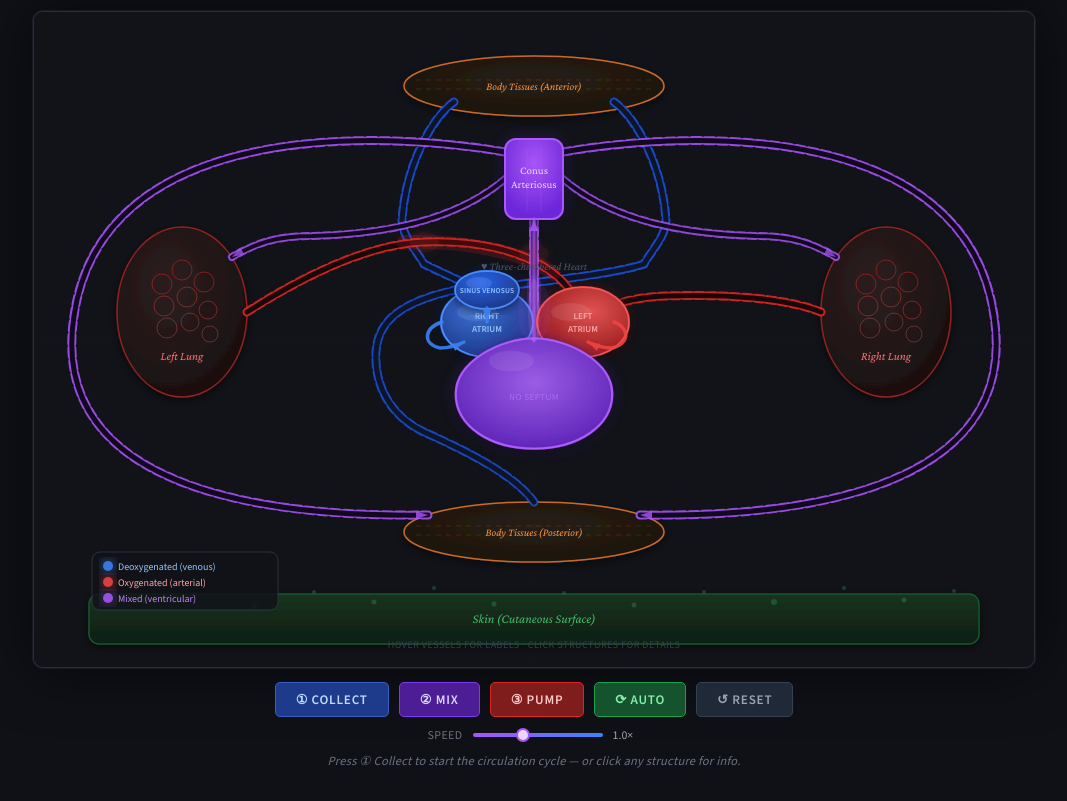
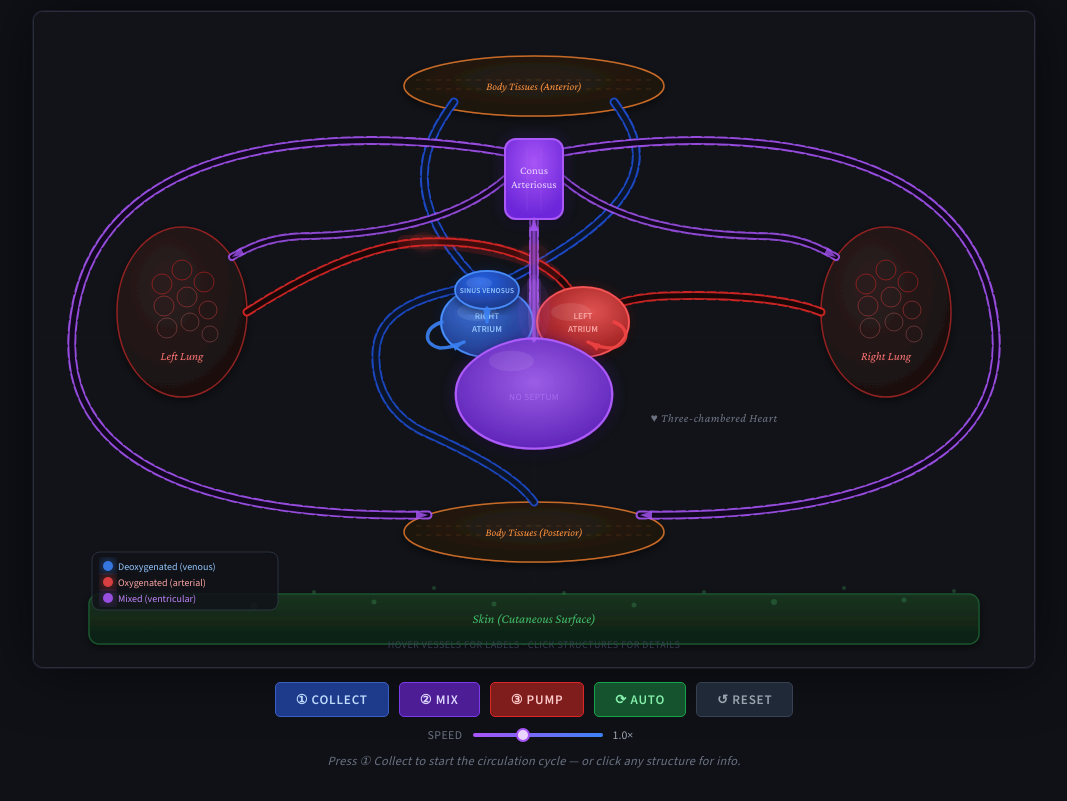
Before and after one commit to Dr-ChrysVoid/AmphiBios, a plain HTML site: page index.html in a window 1280 px wide. Shown: the part 66-867 px from the top of the page, without its empty margins (106-1173 px from the left). Drawn offline with nearby package versions, Linux system fonts and the light colour scheme.

Commit message:
Add files via upload

```diff
--- a/index.html
+++ b/index.html
@@ -489,33 +489,32 @@ button:disabled { opacity: 0.3; cursor: not-allowed; }
 
   <!-- ── DEOXYGENATED (BLUE) ── -->
 
-  <!-- Precaval L — starts from left side of anterior body tissue (cx=500,cy=74,rx=130,ry=30),
-       exits bottom-left around (420,90), curves down to Sinus Venosus -->
-  <path d="M420,90 C400,104 372,150 368,208 C368,224 382,238 390,252 C414,264 430,270 440,276 C444,277 453,278 453,278"
+  <!-- Precaval L — smooth single cubic bezier from anterior body to Sinus Venosus -->
+  <path d="M420,90 C390,130 360,190 453,278"
     fill="none" stroke="#1d4ed8" stroke-width="9" stroke-dasharray="7,5"
     stroke-linecap="round" opacity="0.9"/>
-  <path d="M420,90 C400,104 372,150 368,208 C368,224 382,238 390,252 C414,264 430,270 440,276 C444,277 453,278 453,278"
+  <path d="M420,90 C390,130 360,190 453,278"
     fill="none" stroke="#0d1528" stroke-width="5"
     stroke-linecap="round" opacity="1"/>
   <path id="vp-precL" class="vessel vmajor"
     data-vessel="Precaval Vein (Left) — deoxygenated blood from anterior body to Sinus Venosus"
     data-label="Precaval Vein (L)" data-lx="340" data-ly="160" data-color="#93c5fd"
-    d="M420,90 C400,104 372,150 368,208 C368,224 382,238 390,252 C414,264 430,270 440,276 C444,277 453,278 453,278"
+    d="M420,90 C390,130 360,190 453,278"
     fill="none" stroke="transparent" stroke-width="12"
     stroke-linecap="round" opacity="0.85" marker-end="url(#aBlue)"/>
 
   <!-- Precaval R — starts from right side of anterior body tissue,
        exits bottom-right around (580,90), curves down to Sinus Venosus -->
-  <path d="M580,90 C600,104 628,150 632,208 C632,224 618,238 610,252 C576,264 476,272 462,276 C458,277 453,278 453,278"
+  <path d="M580,90 C610,130 640,190 453,278"
     fill="none" stroke="#1d4ed8" stroke-width="9" stroke-dasharray="7,5"
     stroke-linecap="round" opacity="0.9"/>
-  <path d="M580,90 C600,104 628,150 632,208 C632,224 618,238 610,252 C576,264 476,272 462,276 C458,277 453,278 453,278"
+  <path d="M580,90 C610,130 640,190 453,278"
     fill="none" stroke="#0d1528" stroke-width="5"
     stroke-linecap="round" opacity="1"/>
   <path id="vp-precR" class="vessel vmajor"
     data-vessel="Precaval Vein (Right) — deoxygenated blood from anterior body to Sinus Venosus"
     data-label="Precaval Vein (R)" data-lx="660" data-ly="160" data-color="#93c5fd"
-    d="M580,90 C600,104 628,150 632,208 C632,224 618,238 610,252 C576,264 476,272 462,276 C458,277 453,278 453,278"
+    d="M580,90 C610,130 640,190 453,278"
     fill="none" stroke="transparent" stroke-width="12"
     stroke-linecap="round" opacity="0.85" marker-end="url(#aBlue)"/>
 
@@ -810,7 +809,7 @@ button:disabled { opacity: 0.3; cursor: not-allowed; }
 <g id="vessel-label-layer" pointer-events="none"></g>
 
 <!-- Heart title (always visible, small) -->
-<text x="500" y="258" text-anchor="middle" font-family="'Crimson Pro',serif" font-size="11" fill="#4b5563" font-style="italic">♥ Three-chambered Heart</text>
+<text x="680" y="410" text-anchor="middle" font-family="'Crimson Pro',serif" font-size="12" fill="#6b7280" font-style="italic" letter-spacing="0.04em">♥ Three-chambered Heart</text>
 
 <!-- Click hint -->
 <text x="500" y="636" text-anchor="middle" font-family="'Source Sans 3',sans-serif" font-size="10" fill="#374151" letter-spacing="0.05em">HOVER VESSELS FOR LABELS · CLICK STRUCTURES FOR DETAILS</text>
@@ -1282,8 +1281,8 @@ function stopAnim() {
 // ── Paths (match new curved vessel geometry) ──
 // COLLECT — deoxygenated → sinus/RA
 const pathBodySinus   = [[500,104],[453,104],[421,118],[410,148],[421,258],[444,274],[453,278]];
-const pathPrecavalL   = [[420,90],[400,104],[372,150],[368,208],[382,238],[390,252],[414,264],[430,270],[440,276],[453,278]];
-const pathPrecavalR   = [[580,90],[600,104],[628,150],[632,208],[618,238],[610,252],[576,264],[476,272],[462,276],[453,278]];
+const pathPrecavalL   = [[420.0,90.0],[416.3,95.1],[412.6,100.4],[409.0,106.0],[405.6,111.7],[402.4,117.7],[399.4,123.9],[396.8,130.3],[394.6,137.0],[392.7,143.9],[391.4,151.0],[390.6,158.4],[390.4,166.0],[390.8,173.9],[391.9,182.0],[393.8,190.4],[396.4,199.0],[400.0,207.9],[404.4,217.1],[409.8,226.6],[416.2,236.3],[423.7,246.3],[432.2,256.6],[442.0,267.1],[453.0,278.0]];
+const pathPrecavalR   = [[580.0,90.0],[583.7,95.1],[587.4,100.4],[590.8,106.0],[594.0,111.7],[596.8,117.7],[599.1,123.9],[600.9,130.3],[602.0,137.0],[602.3,143.9],[601.8,151.0],[600.4,158.4],[597.9,166.0],[594.3,173.9],[589.4,182.0],[583.3,190.4],[575.7,199.0],[566.6,207.9],[556.0,217.1],[543.6,226.6],[529.4,236.3],[513.4,246.3],[495.4,256.6],[475.3,267.1],[453.0,278.0]];
 const pathPostcaval   = [[500,490],[480,462],[430,438],[390,420],[358,405],[340,375],[342,340],[344,308],[368,290],[421,278],[444,274],[453,278]];
 // COLLECT — oxygenated → LA
 const pathLeftLungLA  = [[213,300],[260,270],[330,232],[390,230],[440,228],[490,238],[520,262],[536,274],[545,292],[549,310]];
```
